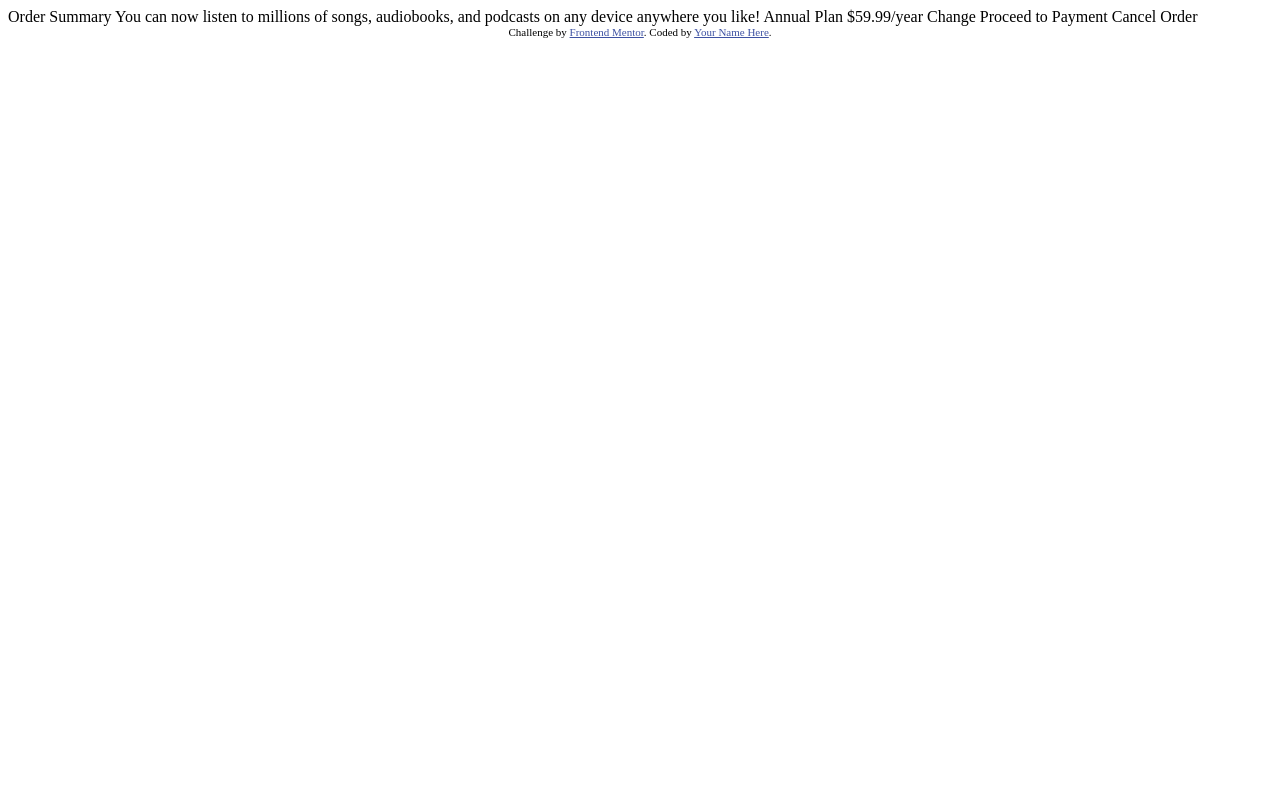
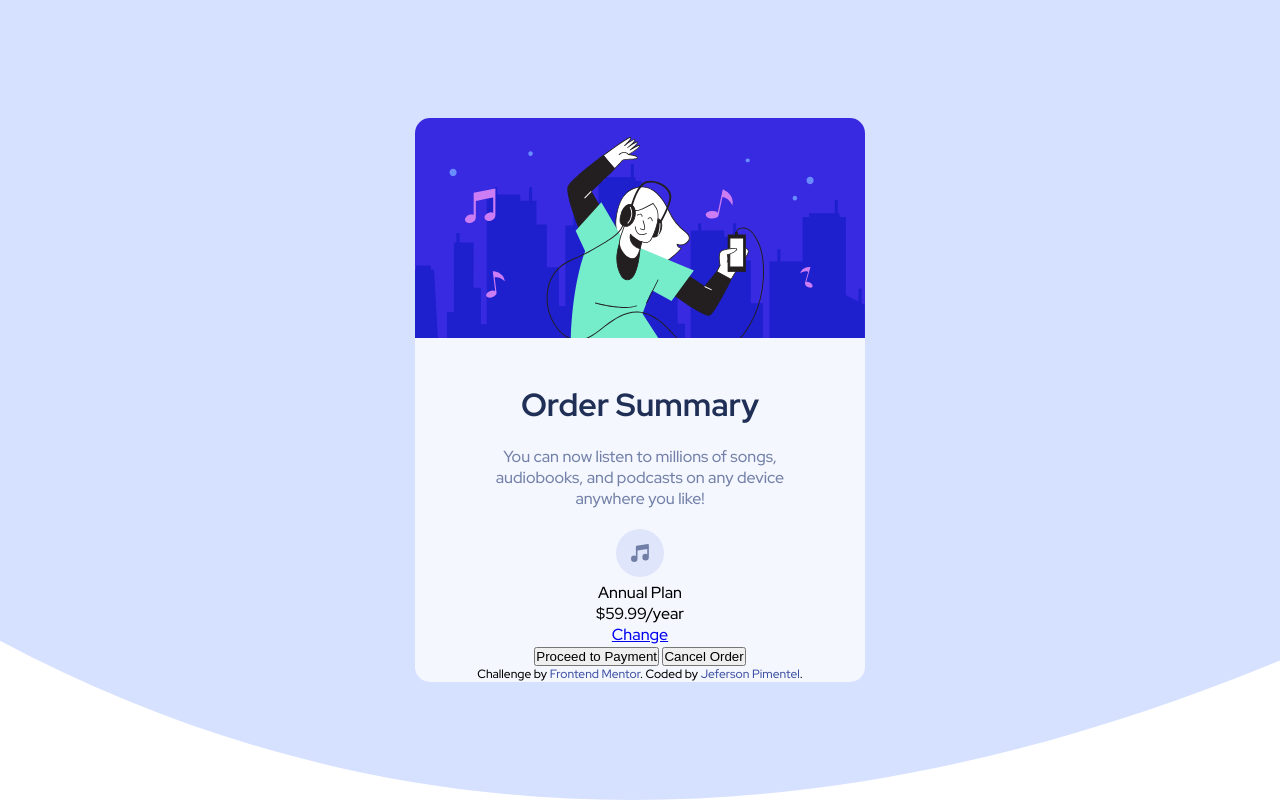
Before and after one commit to FrontalAce21/Resumo-de-Pedido, a plain HTML site: page index.html in a window 1280 px wide. Drawn offline with Linux system fonts and the light colour scheme.

Commit message:
Alteração no html, css e no readme

```diff
--- a/index.html
+++ b/index.html
@@ -1,37 +1,54 @@
 <!DOCTYPE html>
-<html lang="en">
+<html lang="pt-br">
 <head>
   <meta charset="UTF-8">
   <meta name="viewport" content="width=device-width, initial-scale=1.0"> <!-- displays site properly based on user's device -->
 
   <link rel="icon" type="image/png" sizes="32x32" href="./images/favicon-32x32.png">
+  <link rel="stylesheet" href="style.css">
 
-  <title>Frontend Mentor | Order summary card</title>
+  <title>Resumo do Pedido</title>
 
-  <!-- Feel free to remove these styles or customise in your own stylesheet 👍 -->
-  <style>
-    .attribution { font-size: 11px; text-align: center; }
-    .attribution a { color: hsl(228, 45%, 44%); }
-  </style>
 </head>
 <body>
 
-  Order Summary
+    <!--CONTEUDO PRINCIPAL-->
+    <main>
+        <div class="container">
+            <header>
+                <img src="/images/illustration-hero.svg" class="hero">
+            </header>
 
-  You can now listen to millions of songs, audiobooks, and podcasts on any
-  device anywhere you like!
+            <div class="content">
+                <h1 class="content-title">Order Summary</h1>
 
-  Annual Plan
-  $59.99/year
+                <p class="content-discription">You can now listen to millions of songs, audiobooks, and podcasts on any
+                device anywhere you like!</p>
 
-  Change
+                <!--PLANOS-->
+                <div class="content-plan">
+                    <img class="logo" src="/images/icon-music.svg">
 
-  Proceed to Payment
-  Cancel Order
+                    <div class="plan">
+                        <p class="plan-title">Annual Plan</p>
+                        <p class="plan-price">$59.99/year</p>
+                    </div>
+                    <a href="#">Change</a>
+                </div>
 
-  <div class="attribution">
-    Challenge by <a href="https://www.frontendmentor.io?ref=challenge" target="_blank">Frontend Mentor</a>.
-    Coded by <a href="#">Your Name Here</a>.
-  </div>
+                <!--BOTÕES-->
+                <div class="button">
+                    <button class="button-proceed">Proceed to Payment</button>
+                    <button class="button-cancel">Cancel Order</button>
+                </div>
+            </div>
+
+            <!--RODAPÉ-->
+            <div class="footer">
+                Challenge by <a href="https://www.frontendmentor.io?ref=challenge" target="_blank">Frontend Mentor</a>.
+                Coded by <a href="https://github.com/jefersonpimentel">Jeferson Pimentel</a>.
+            </div>
+        </div>
+    </main>
 </body>
 </html>
--- a/style.css
+++ b/style.css
@@ -0,0 +1,59 @@
+@import url('https://fonts.googleapis.com/css2?family=Red+Hat+Display:wght@500;700;900&display=swap');
+
+* {
+    margin: 0;
+    padding: 0;
+    box-sizing: border-box;
+}
+
+body {
+    font-family: 'Red Hat Display', sans-serif;
+    font-size: 16px;
+    background-image: url(/images/pattern-background-desktop.svg);
+    background-repeat: no-repeat;
+    background-size: cover;
+}
+
+main {
+    width: 100vw;
+    height: 100vh;
+    display: flex;
+    justify-content: center;
+    align-items: center;
+}
+
+.container {
+    background: hsl(225, 100%, 98%);
+    border-radius: 15px;
+}
+
+.hero {
+    width: 100%;
+    border-radius: 15px 15px 0 0;
+}
+
+.content {
+    text-align: center;
+}
+
+.content-title{
+    color: hsl(223, 47%, 23%);
+    padding: 40px 0 0;
+}
+
+.content-discription {
+    color: hsl(224, 23%, 55%);
+    width: 400px;
+    margin: auto;
+    padding: 20px;
+}
+
+.footer {
+    font-size: 12px;
+    text-align: center;
+}
+
+.footer a {
+    color: hsl(228, 45%, 44%);
+    text-decoration: none;
+}
```
Also changed, not shown: screenshots/projeto-em-andamento.png (added), 2 other files.
